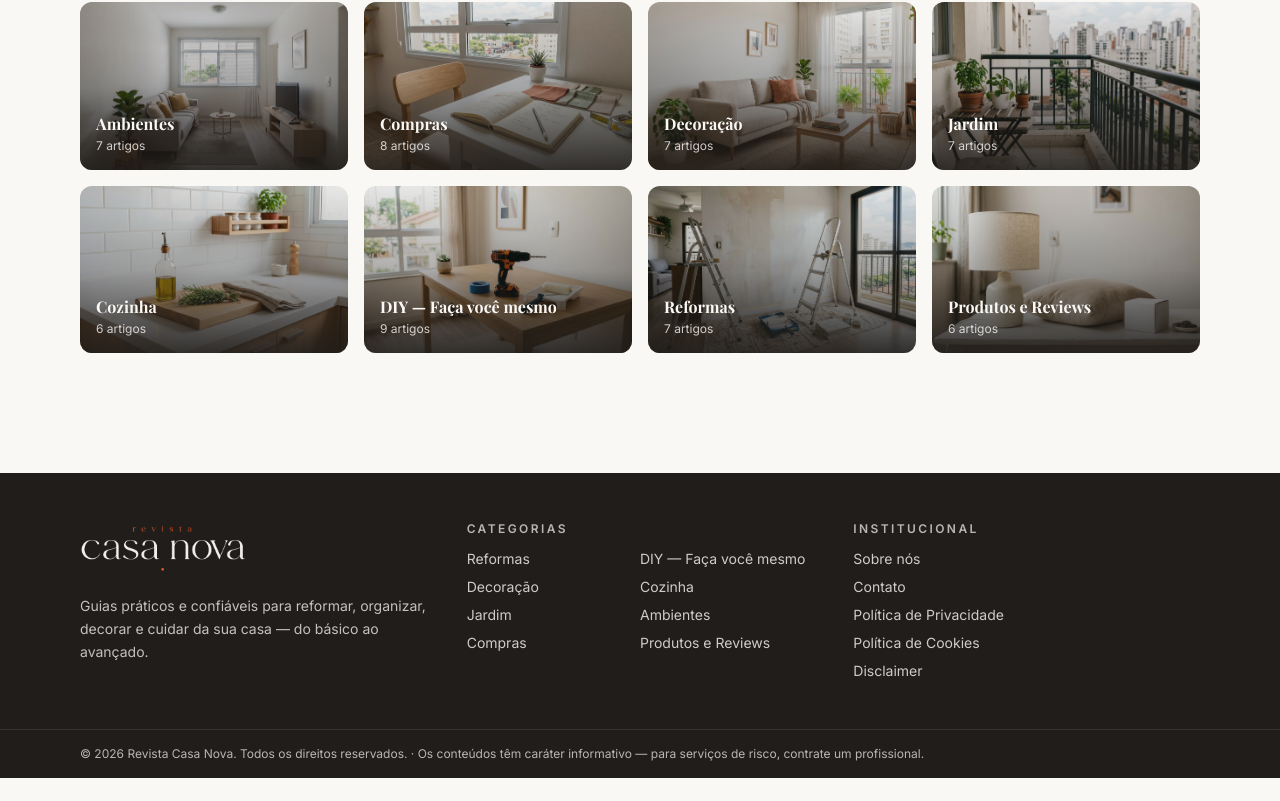
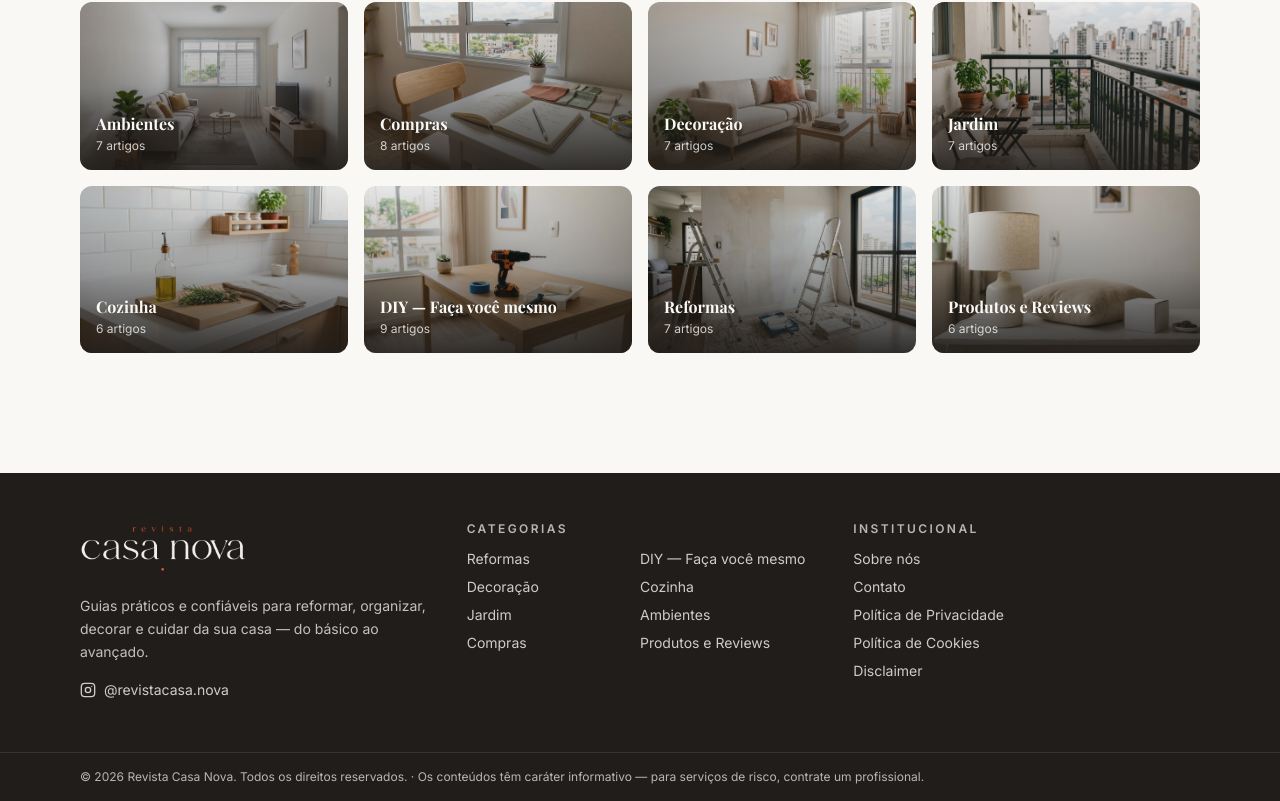
Before and after one commit to revistacasa/revista-casa-nova, a Next.js app: page / in a window 1280 px wide. Shown: the part 2193-2994 px from the top of the page. Before the commit the page ends 2971 px from the top, so only its background shows below. Built offline with nearby package versions, Linux system fonts and the light colour scheme; no server answers.

Commit message:
Instagram da revista no rodape

```diff
--- a/src/components/Footer.tsx
+++ b/src/components/Footer.tsx
@@ -22,6 +22,27 @@ export default function Footer() {
             Guias práticos e confiáveis para reformar, organizar, decorar e
             cuidar da sua casa — do básico ao avançado.
           </p>
+          <a
+            href="https://www.instagram.com/revistacasa.nova/"
+            target="_blank"
+            rel="noopener noreferrer"
+            className="inline-flex items-center gap-2 mt-4 text-sm text-paper/80 hover:text-accent transition-colors"
+            aria-label="Instagram da Revista Casa Nova (@revistacasa.nova)"
+          >
+            <svg
+              viewBox="0 0 24 24"
+              fill="none"
+              stroke="currentColor"
+              strokeWidth="2"
+              className="w-4 h-4"
+              aria-hidden="true"
+            >
+              <rect x="2" y="2" width="20" height="20" rx="5" />
+              <circle cx="12" cy="12" r="4" />
+              <circle cx="17.5" cy="6.5" r="1" fill="currentColor" stroke="none" />
+            </svg>
+            @revistacasa.nova
+          </a>
         </div>
         <div>
           <p className="text-xs font-semibold tracking-[0.2em] text-paper/70 uppercase mb-3">
```
